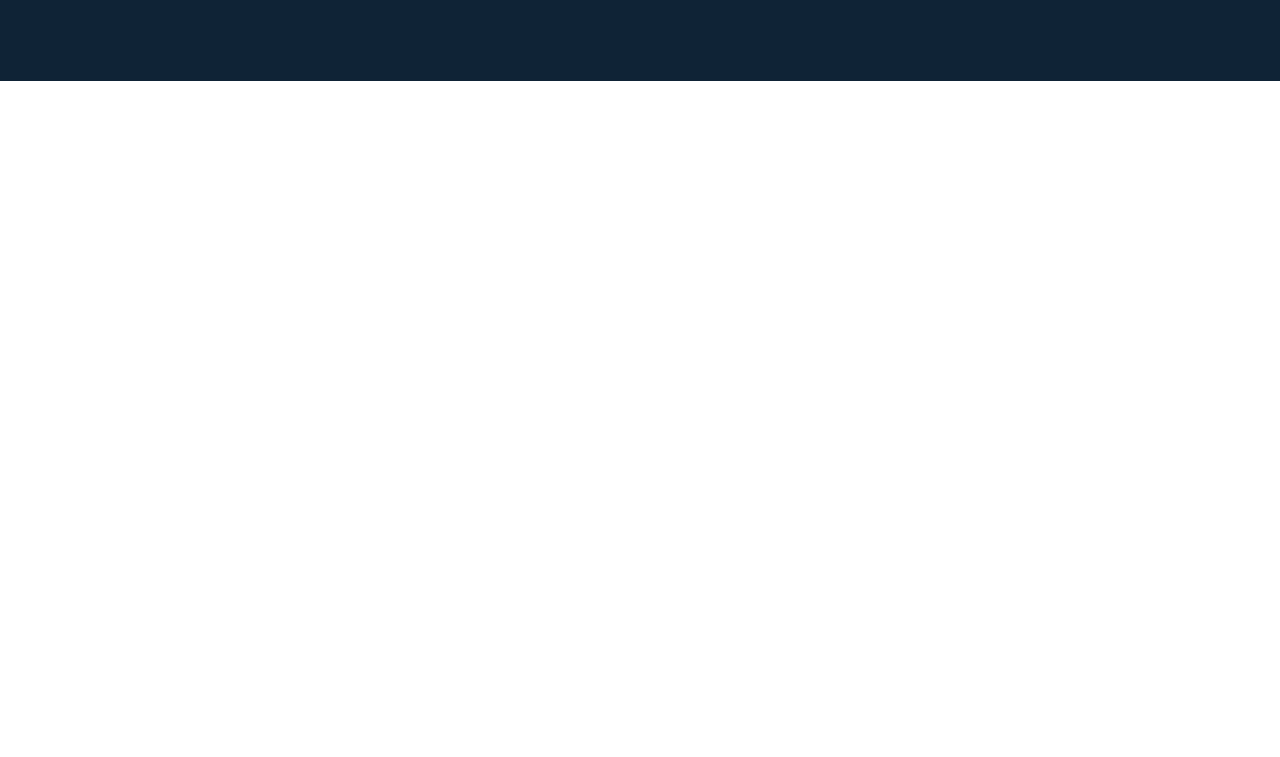
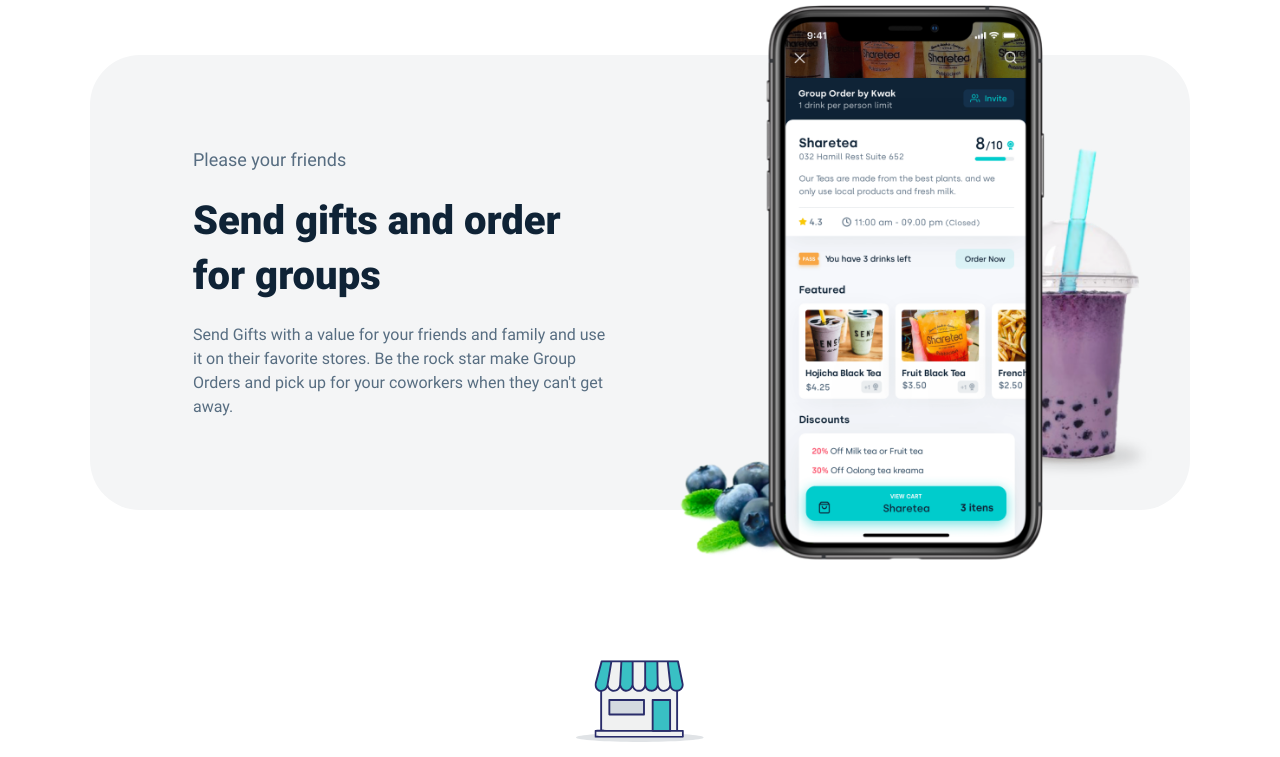
Before and after one commit to helgaNike/tpass, a website built with Vite: page index.html in a window 1280 px wide. Shown: the part 2289-3046 px from the top of the page. Before the commit the page ends 2370 px from the top, so only its background shows below. Built offline with nearby package versions, Linux system fonts and the light colour scheme; files whose address does not match are found by name.

Commit message:
description-block style

```diff
--- /dev/null
+++ b/css/description-block.css
@@ -0,0 +1,58 @@
+.description-block {
+    position: relative;
+    z-index: 0;
+    display: grid;
+    grid-template-columns: 1fr 1fr;
+    align-items: center;
+}
+
+.description-block::before {
+    content: "";
+    position: absolute;
+    left: 0;
+    right: 0;
+    top: 50px;
+    bottom: 50px;
+    border-radius: 50px;
+    background-color: var(--bg-light);
+    z-index: -1;
+}
+
+.description-block__title {
+    font-weight: 900;
+    font-size: 2.5rem;
+    margin-bottom: 20px;
+}
+
+.description-block__eyebrow {
+    margin-bottom: 20px;
+    font-size: 1.125rem;
+}
+
+.description-block__content {
+    max-width: 414px;
+    box-sizing: content-box;
+}
+
+.description-block__content--reverse {
+    order: -1;
+    padding-right: 33px;
+    justify-self: end;
+}
+
+.description-block__img-wrap {
+    padding-left: 38px;
+}
+
+.description-block__img-wrap--reverse {
+    padding-right: 38px;
+    padding-left: 38px;
+}
+
+.how-work {
+    margin-bottom: 100px;
+}
+
+.send-gifts {
+    margin-bottom: 100px;
+}
--- a/css/style.css
+++ b/css/style.css
@@ -11,6 +11,7 @@
  @import './main-menu';
  @import './get-app-form';
  @import './advantage-card';
+ @import './description-block';
 
  @import './header';
  @import './hero';
--- a/index.html
+++ b/index.html
@@ -41,21 +41,41 @@
     <section class="app-functions container">
       <ul class="app-functions__items">
         <li class="app-functions__item">
-          <img  class="app-functions__img" src="./img/ahead.svg"></img>
+          <img class="app-functions__img" src="./img/ahead.svg"></img>
           <h3 class="title block-title app-functions__title">Order ahead, skip the&nbsp;line</h3>
-          <p class="app-functions__description">Feel like a rock star when you bypass the line and save a bunch of time.</p>
+          <p class="app-functions__description">Feel like a rock star when you bypass the line and save a bunch of time.
+          </p>
         </li>
         <li class="app-functions__item">
           <img class="app-functions__img" src="./img/bonus.svg"></img>
           <h3 class="title block-title app-functions__title">Bonus and discounts</h3>
-          <p class="app-functions__description">You can enjoy lots of discounts from the selected stores, or accumulate points.</p>
+          <p class="app-functions__description">You can enjoy lots of discounts from the selected stores, or accumulate
+            points.</p>
         </li>
         <li class="app-functions__item">
           <img class="app-functions__img" src="./img/share.svg"></img>
           <h3 class="title block-title app-functions__title">Share with your friends</h3>
-          <p class="app-functions__description">Send gifts to your friends and family, and pick up for your coworkers when they can't get away .</p>
+          <p class="app-functions__description">Send gifts to your friends and family, and pick up for your coworkers
+            when they can't get away .</p>
         </li>
       </ul>
+    </section>
+
+    <section class="how-work">
+      <div class="how-work__inner container">
+        <div class="description-block">
+          <div class="description-block__img-wrap">
+            <img src="./img/how-work.png" alt="" class="description-block__img">
+          </div>
+          <div class="description-block__content">
+            <p class="description-block__eyebrow">Your daily pick-me-up</p>
+            <h3 class="description-block__title title">How does it work.</h3>
+            <p class="description-block__text">Start choosing your favorite teas and snacks in your nearby stores and
+              place your orders, accumulate points, share gifts and teas with your friends and co-workers, and finally
+              use our T-Pass to get your free drinks.</p>
+          </div>
+        </div>
+      </div>
     </section>
 
     <section class="advantages">
@@ -94,7 +114,7 @@
             </div>
           </li>
         </ul>
-       <div class="advantages__illustration">
+        <div class="advantages__illustration">
           <img src="./img/advantages-section.png" alt="" class="advantages__img" width="350">
           <div class="message message--free advantages__free">
             <img src="./img/free.svg" alt="">
@@ -110,7 +130,24 @@
           <div class="message advantages__discount">
             <div class="badge">% OFF</div>
           </div>
-       </div>
+        </div>
+      </div>
+    </section>
+
+    <section class="send-gifts">
+      <div class="send-gifts__inner container">
+        <div class="description-block">
+          <div class="description-block__img-wrap--reverse">
+            <img src="./img/send-gifts.png" alt="" class="description-block__img">
+          </div>
+          <div class="description-block__content description-block__content--reverse">
+            <p class="description-block__eyebrow">Please your friends</p>
+            <h3 class="description-block__title title">Send gifts and order for groups</h3>
+            <p class="description-block__text">Send Gifts with a value for your friends and family and use it on their
+              favorite stores. Be the rock star make Group Orders and pick up for your coworkers when they can't get
+              away.</p>
+          </div>
+        </div>
       </div>
     </section>
 
```
Also changed, not shown: public/img/how-work.png (added), public/img/send-gifts.png (added).
